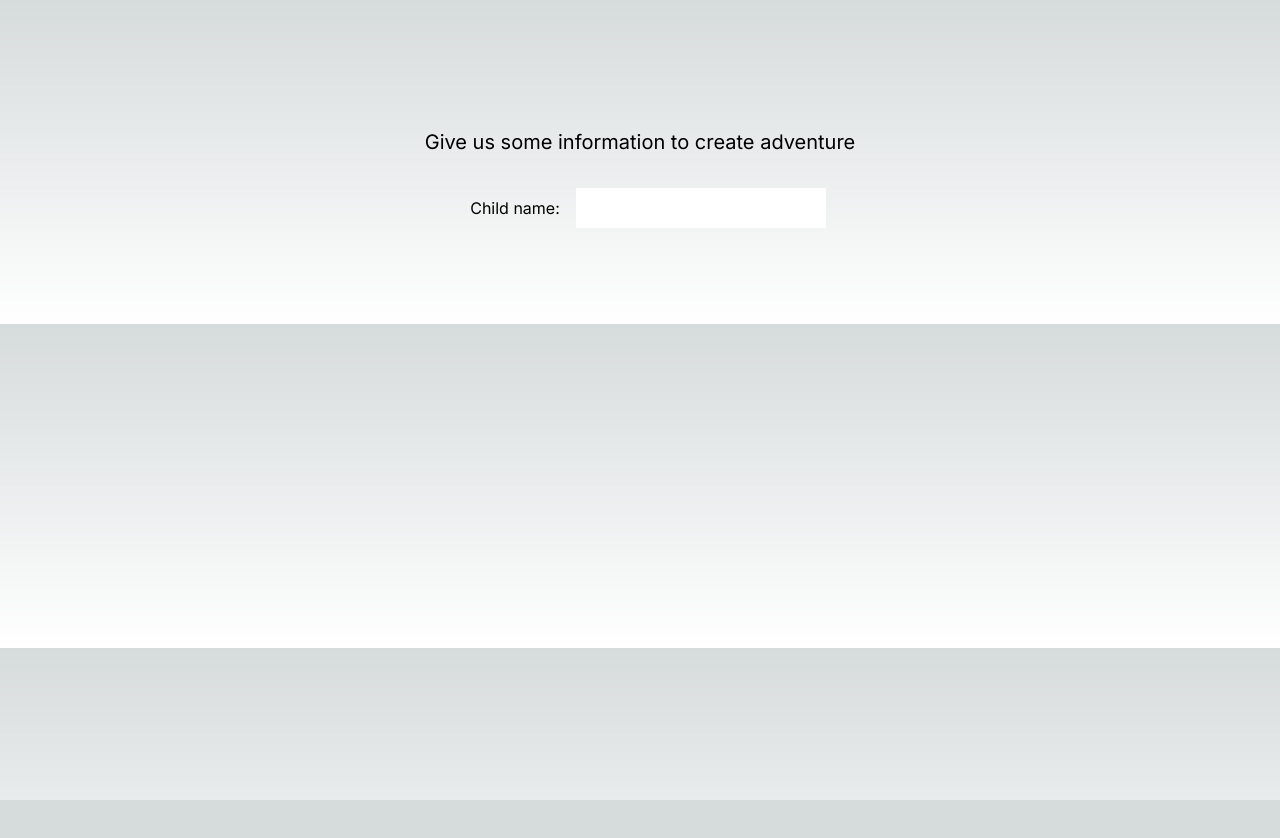
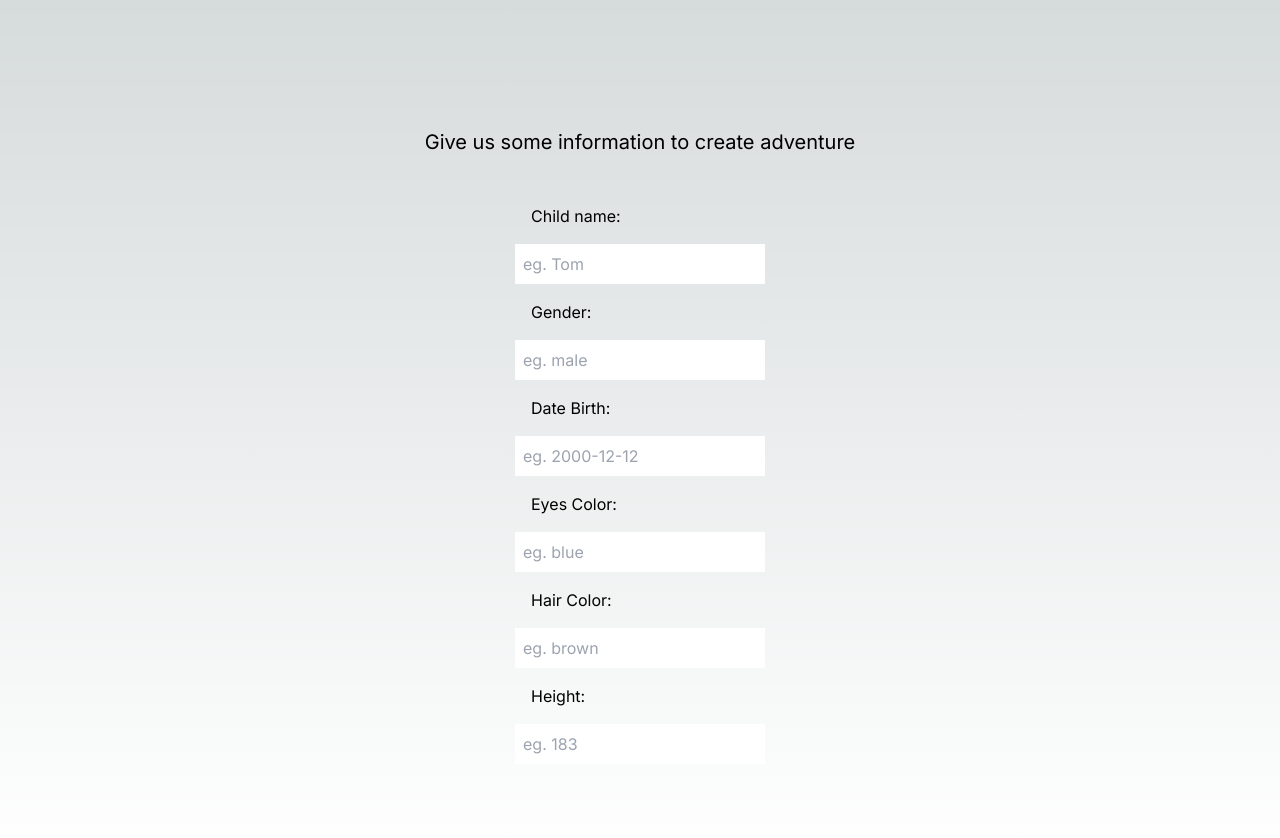
Before and after one commit to Staxar/storyteller, a Next.js app: page /book in a window 1280 px wide. Shown: the top 838 px of the page. Before the commit the page ends 800 px from the top, so only its background shows below. Built offline with nearby package versions, Linux system fonts and the light colour scheme.

Commit message:
prepare form&interfaces

```diff
--- a/app/book/page.tsx
+++ b/app/book/page.tsx
@@ -1,10 +1,71 @@
 'use client'
 import { ChangeEvent, useState } from "react"
+
+interface PersonalInformations {
+    childName: string,
+    gender: string,
+    dateBirth: string,
+    eyesColor: string,
+    hairColor: string,
+    height: string
+}
+
+interface Intrests {
+    favoriesGames: string,
+    favoritesBooks: string,
+    favoriesMovies: string,
+    favoritesColors: string,
+    favoritesHobby: string
+}
+
+interface Characterisc {
+    characterAnimals: string,
+    characterWords: string,
+    characterFeature: string
+}
+interface Places {
+    favoriesHome: string,
+    favoriesOutside: string,
+    favoritesVacation: string
+}
+
+interface Dreams {
+    dream: string,
+    ambitions: string
+}
+
+interface SpecialEvents {
+    specialEvent: string
+    specyficEvent: string
+}
+
+
+interface AdditionalInfo {
+    additionalInformations: string
+}
+
+
+//to Change
+interface Pictures {
+    childPictureFace: string,
+    familyPicture: string,
+    homePicture: string,
+    favoritesPicture: string
+}
 
 
 export default function Book() {
 
-    const [childName, setChildName] = useState<string>('')
+    const [personalInformation, setPersonalInformaton] = useState<PersonalInformations>({childName: '', gender: '', dateBirth: '', eyesColor: '', hairColor: '', height: ''})
+
+    const handleInputChange = (event: ChangeEvent<HTMLInputElement>) => {
+        const { name, value } = event.target;
+
+        setPersonalInformaton((prevInfo) => ({
+          ...prevInfo,
+          [name]: value,
+        }));
+    }
 
     return (
     <div className="flex flex-col items-center p-24">
@@ -12,9 +73,19 @@ export default function Book() {
             <p className="text-xl">Give us some information to create adventure</p>
         </div>
         <div className="">
-            <form>
+            <form className="flex flex-col">
                 <label className="p-4">Child name:</label>
-                <input className="p-2 text-black border-1 " type="text" value={childName} onChange={(e: ChangeEvent<HTMLInputElement>) => setChildName(e.target.value)}/>
+                <input className="p-2 text-black border-1 " type="text" value={personalInformation.childName} onChange={handleInputChange} name='childName' placeholder="eg. Tom"/>
+                <label className="p-4">Gender:</label>
+                <input className="p-2 text-black border-1 " type="text" value={personalInformation.gender} onChange={handleInputChange} name='gender' placeholder="eg. male"/>
+                <label className="p-4">Date Birth:</label>
+                <input className="p-2 text-black border-1 " type="text" value={personalInformation.dateBirth} onChange={handleInputChange} name='dateBirth' placeholder="eg. 2000-12-12"/>
+                <label className="p-4">Eyes Color:</label>
+                <input className="p-2 text-black border-1 " type="text" value={personalInformation.eyesColor} onChange={handleInputChange} name='eyesColor' placeholder="eg. blue"/>
+                <label className="p-4">Hair Color:</label>
+                <input className="p-2 text-black border-1 " type="text" value={personalInformation.hairColor} onChange={handleInputChange} name='hairColor' placeholder="eg. brown"/>
+                <label className="p-4">Height:</label>
+                <input className="p-2 text-black border-1 " type='text' value={personalInformation.height} onChange={handleInputChange} name='height' placeholder="eg. 183"/>
             </form>
         </div>
     </div>
```
